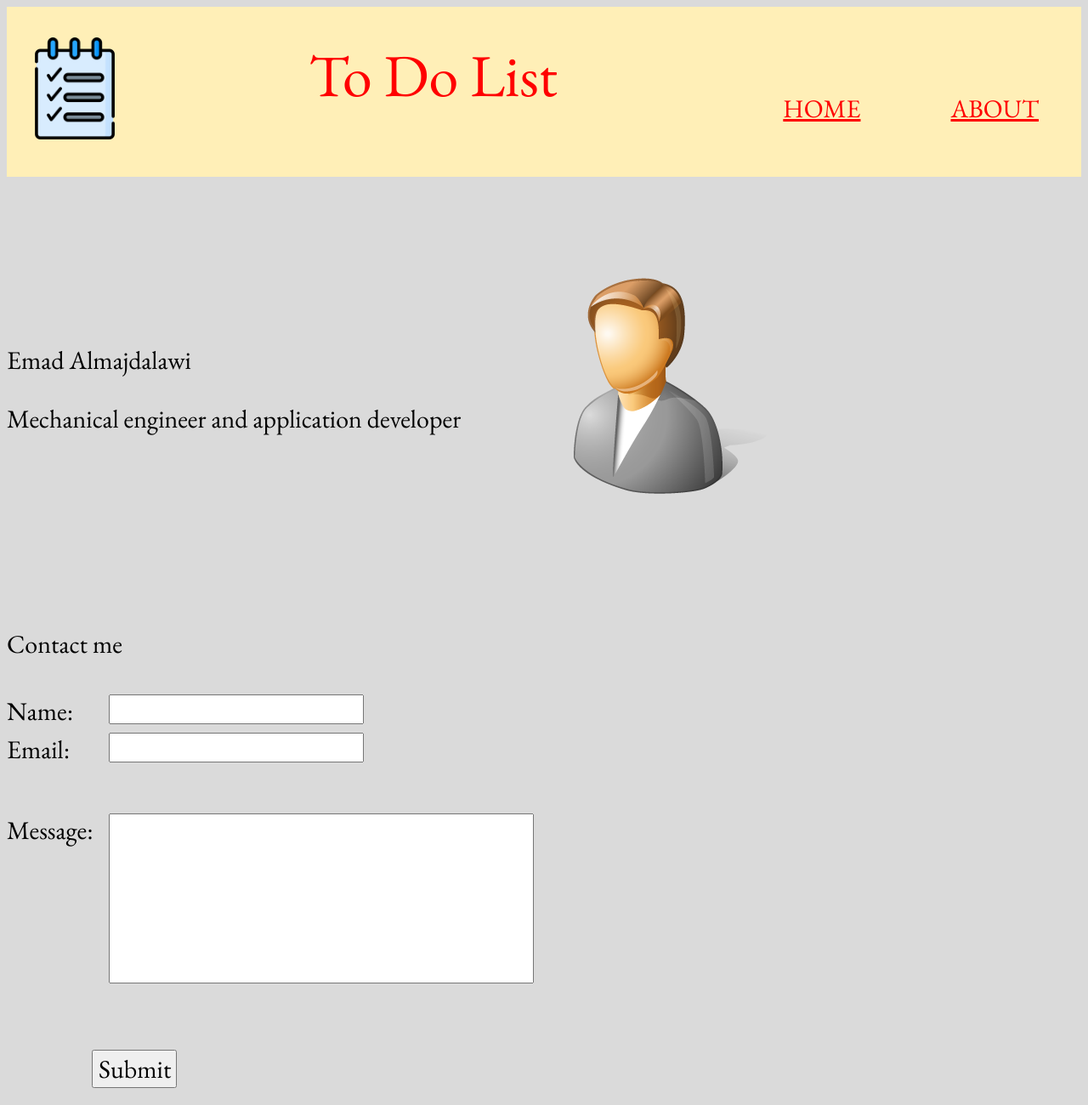
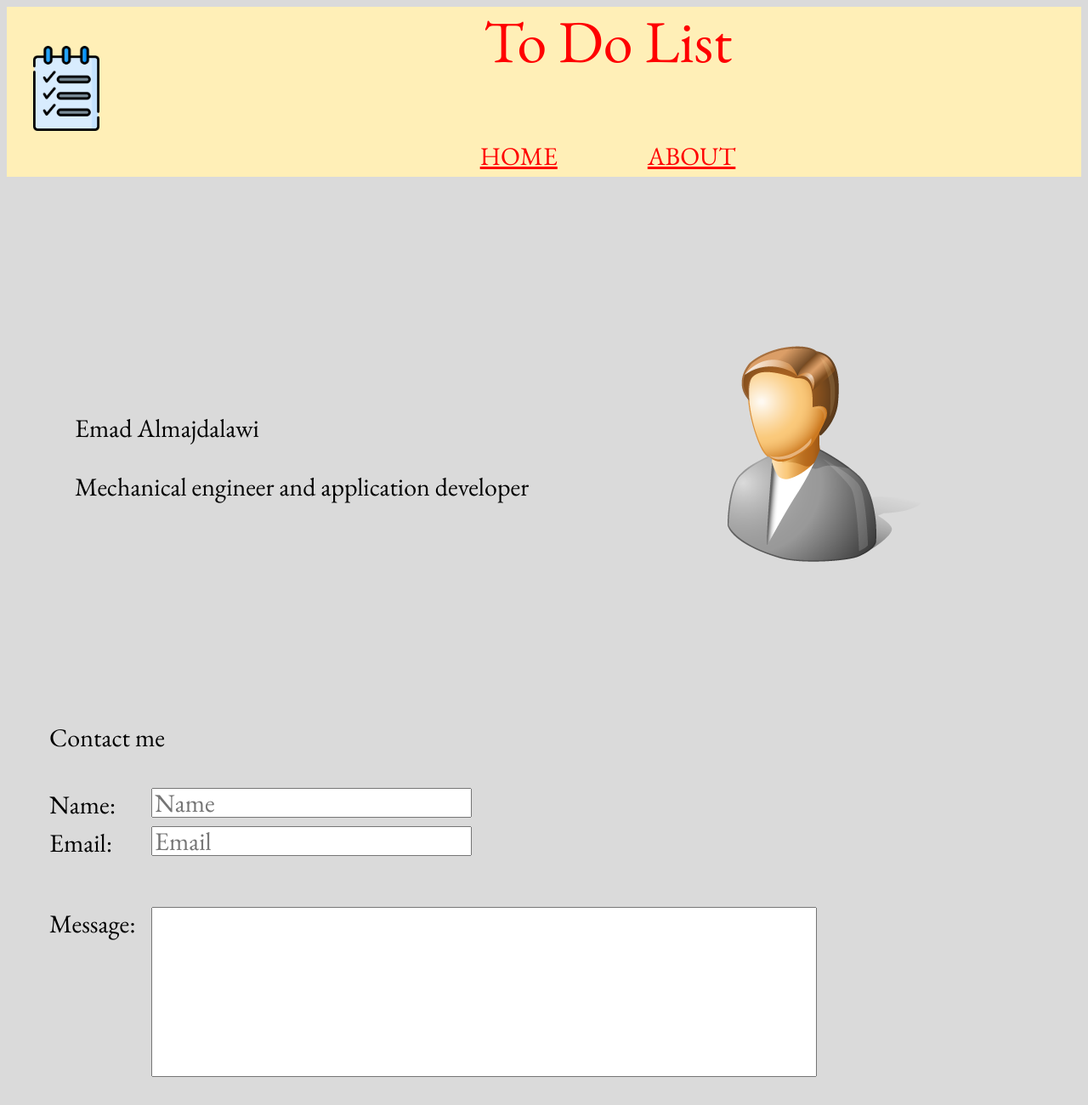
Before and after one commit to e97m/todo-project, a website: page about.html in a window 1280 px wide. Shown: the top 1300 px of the page at 85% size. Drawn offline with nearby package versions, Linux system fonts and the light colour scheme.

Commit message:
style edit after JS

```diff
--- a/about.html
+++ b/about.html
@@ -14,16 +14,13 @@
             <img src="assets/logo.png" class="logo">
         </div>
 
-        <div >
+        <nav class="nav">
             <p class="title">To Do List</p>
-        <br>
-        </div>
 
-        <nav class="nav">
-            <br>
-            <a href="index.html">HOME</a></li>
-            <a href="#">ABOUT</a></li>
+            <a href="#">HOME</a></li>
+            <a href="about.html">ABOUT</a></li>
         </nav>
+
     </header>
 
     <main>
@@ -38,7 +35,7 @@
             </div>
         </section>
 
-        <section class="fileds">
+        <section>
             <div class="contact">
                 <p>Contact me</p>
             </div>
@@ -46,16 +43,13 @@
             <div class="form">
                 <div class="SForm">
                     <label for="Name">Name:</label>
-                    <input type="text" id="Name" value="">
-                    <!-- <br> -->
+                    <input placeholder="Name" type="text" id="Name" value="">
                     <label for="Email">Email:</label>
-                    <input type="text" id="Email" value="">
-                    <!-- <br> -->
+                    <input placeholder="Email" type="text" id="Email" value="">
                 </div>
                 <div class="LForm">
                     <label for="Message">Message:</label>
                     <input type="text" id="Message" value="">
-                    <!-- <br> -->
                 </div>
                 <div class="BForm">
                     <div></div>
--- a/style.css
+++ b/style.css
@@ -6,19 +6,23 @@
     box-sizing: border-box;
 }
 
+main{
+    padding: 50px;
+}
 
 .grid-container {
     display: grid;
     grid-template-rows: 200px 1fr 120px;
-    grid-template-columns: 200px 1fr 200px;
+    grid-template-columns: 1fr 8fr 1fr;
 }
 
 header {
     background-color: #FFEFB7;
     color: red;
     height: 200px;
-    grid-column: 1 / -1;
-    display: flex;
+    display: grid;
+    grid-template-columns: 150px 1fr;
+    grid-template-rows: 100px 100px;
     align-items: center;
     text-align: center;
     justify-content: space-between;
@@ -29,21 +33,27 @@ header {
 }
 
 .nav a {
-    padding: 5px 50px;
+    padding: 1px 50px;
     color: red;
+}
+
+.nav {
+    height: 250px;
+    justify-content: center;
+    align-items:center;
 }
 
 .logo {
     width: 140px;
     object-fit: scale-down;
     padding: 10px;
+    grid-row: 1/-1;
 }
 
 
 footer {
     background-color: #FFEFB7 ;
     height: 120px;
-    grid-column: 1 / -1;
     display: flex;
     align-items: center;
     justify-content: space-between;
@@ -71,7 +81,7 @@ main .table {
     position: relative;
     display: flex;
     align-items: center;
-    justify-content: space-between;
+    justify-content: center;
     width:max-content;
     padding: 50px;
     margin-left: auto;
@@ -80,7 +90,7 @@ main .table {
 
   table, th, td {
     border: 1px solid black;
-    width: 800px;
+    width: 700px;
     height: 150px;
     text-align: center;
     background-color: white;
@@ -98,9 +108,16 @@ main .table {
 .info {
     display: grid;
     grid-template-rows: 500px ;
-    grid-template-columns: 0.5fr 0.5fr;
+    grid-template-columns: 2fr 1fr;
     gap: 10px 20px;
     align-items: center;
+    padding: 30px;
+}
+
+img {
+    max-width: 100%;
+    height: auto;
+    width: auto;
 }
 
 .form {
@@ -109,25 +126,26 @@ main .table {
     grid-template-columns: 1fr;
     gap: 0px 20px;
     align-items: center;
+    padding: 15x;
   }
 
 .SForm {
     display: grid;
     grid-template-rows: 35px 35px ;
-    grid-template-columns: 100px 300px;
+    grid-template-columns: 100px 0.25fr;
     gap: 10px 20px;
   }
 
 .LForm {
     display: grid;
     grid-template-rows: 200px ;
-    grid-template-columns: 100px 500px;
+    grid-template-columns: 100px 0.75fr;
     gap: 10px 20px;
   }
 
 .BForm {
     display: grid;
     grid-template-rows: 100px ;
-    grid-template-columns: 100px 100px;
+    grid-template-columns: 100px 150px;
     align-items: center;
 }
```
Also changed, not shown: index.html (+3 -6 lines).
